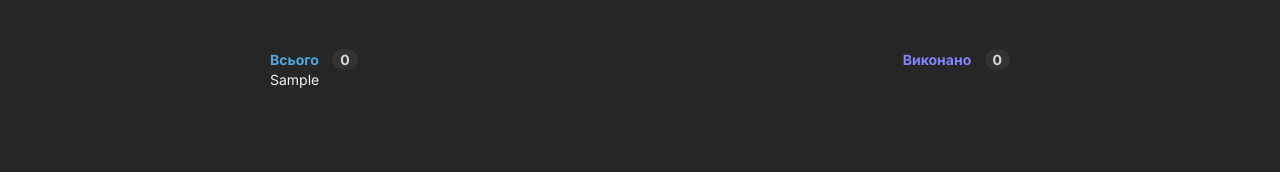
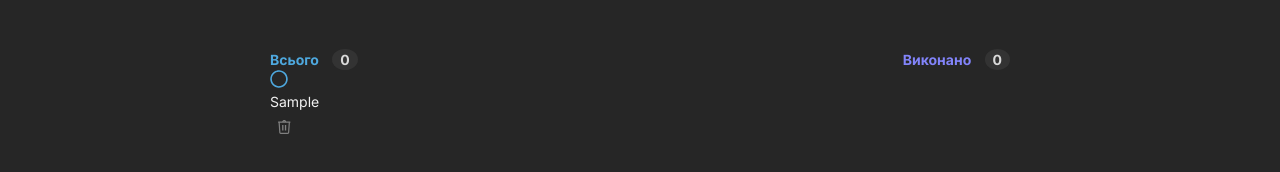
Before and after one commit to vsurmay/first-react-app, a React (Create React App) app: page / in a window 1280 px wide. Both pictures are taken after typing "Sample" into the empty fields and a click on the button "Додати". Shown: the part 270-442 px from the top of the page. Built offline with nearby package versions, Linux system fonts and the light colour scheme.

Commit message:
create delete btn

```diff
--- a/src/components/Task/Task.js
+++ b/src/components/Task/Task.js
@@ -1,13 +1,38 @@
 import React, { useState } from "react";
+import "./Task.scss";
 import Checkbox from "../../ui/Checkbox/Checkbox";
-import "./Task.scss";
+import Button from "../../ui/Button";
 
 const Task = (props) => {
-  const [complete, setComplete] = useState(false);
+  const [complete, setComplete] = useState(props.info.complete);
+
   return (
     <li className="task">
-      {/* <Checkbox complete={complete} setComplete={setComplete} /> */}
-      <p className="task__text">{props.text}</p>
+      <Checkbox complete={complete} setComplete={setComplete} />
+      <p className="task__text">{props.info.text}</p>
+      <Button deleteBtn>
+        <svg
+          className="delete-icon"
+          width="13"
+          height="14"
+          viewBox="0 0 13 14"
+          fill="none"
+          xmlns="http://www.w3.org/2000/svg"
+        >
+          <path
+            d="M8.20214 4.98547H6.87158V10.5073H8.20214V4.98547Z"
+            fill="#808080"
+          />
+          <path
+            d="M5.46239 4.98547H4.13184V10.5073H5.46239V4.98547Z"
+            fill="#808080"
+          />
+          <path
+            d="M12.478 2.16712C12.4754 2.03061 12.4295 1.89846 12.3469 1.78975C12.2642 1.68104 12.1492 1.6014 12.0184 1.56232V1.56232C11.9596 1.53782 11.8974 1.52252 11.8339 1.51696H8.28678C8.1525 1.07791 7.88082 0.693554 7.51174 0.420471C7.14265 0.147388 6.69564 0 6.23651 0C5.77738 0 5.33038 0.147388 4.96129 0.420471C4.5922 0.693554 4.32053 1.07791 4.18625 1.51696H0.639107C0.580679 1.51814 0.522687 1.52729 0.46674 1.54418H0.45162C0.313182 1.58701 0.193338 1.67547 0.11163 1.79515C0.0299214 1.91483 -0.00883041 2.05866 0.00169348 2.20319C0.0122174 2.34771 0.071396 2.48441 0.169579 2.59099C0.267763 2.69757 0.399158 2.76774 0.542339 2.79006L1.25298 12.5334C1.26382 12.9127 1.41693 13.2741 1.68191 13.5458C1.94688 13.8175 2.30435 13.9797 2.68332 14H9.78668C10.1662 13.9804 10.5244 13.8186 10.79 13.5468C11.0556 13.2751 11.2092 12.9132 11.22 12.5334L11.9277 2.79914C12.0802 2.77797 12.22 2.70232 12.3212 2.58615C12.4223 2.46999 12.478 2.32116 12.478 2.16712V2.16712ZM6.23651 1.21456C6.3661 1.21458 6.49427 1.24146 6.61294 1.29351C6.73161 1.34556 6.8382 1.42164 6.92598 1.51696H5.54704C5.63459 1.42135 5.74114 1.34507 5.85986 1.29299C5.97859 1.24092 6.10687 1.21421 6.23651 1.21456V1.21456ZM9.78668 12.7904H2.68332C2.60168 12.7904 2.47467 12.6573 2.45955 12.4457L1.75798 2.81123H10.715L10.0135 12.4457C9.99836 12.6573 9.87135 12.7904 9.78668 12.7904Z"
+            fill="#808080"
+          />
+        </svg>
+      </Button>
     </li>
   );
 };
--- a/src/pages/Page/Page.js
+++ b/src/pages/Page/Page.js
@@ -11,8 +11,6 @@ import descriptionIcon from "../../icon/description.svg";
 const Page = () => {
   const [todos, setTodos] = useState([]);
   const [inputValue, setInputValue] = useState("");
-
-  console.log(todos);
 
   return (
     <div className="page">
@@ -33,7 +31,7 @@ const Page = () => {
           {todos.length ? (
             <ul className="todos__list">
               {todos.map((el, index) => (
-                <Task key={index} text={el.text} />
+                <Task key={index} info={el} />
               ))}
             </ul>
           ) : (
--- a/src/scss/vars.scss
+++ b/src/scss/vars.scss
@@ -4,9 +4,11 @@ $secondlyTextColor: #808080;
 $primaryColor: #1E6F9F;
 $primaryColorLigth: #4EA8DE;
 $secondlyColor: #8284FA;
+$danger: #E25858;
 
 :export {
     primaryColor: $primaryColor;
     mainTextColor: $mainTextColor;
     secondlyTextColor: $secondlyTextColor;
+    danger: $danger;
 }
--- a/src/ui/Button.js
+++ b/src/ui/Button.js
@@ -5,16 +5,23 @@ const Button = styled.button`
   display: flex;
   flex-wrap: nowrap;
   gap: 8px;
-  background: ${variables.primaryColor};
+  background: ${(props) =>
+    props.deleteBtn ? "inherit" : variables.primaryColor};
   border-radius: 8px;
-  padding: 16px;
+  padding: ${(props) => (props.deleteBtn ? "8px" : "16px")};
   font-size: 16px;
   font-weight: 700;
   color: ${variables.mainTextColor};
   transition: all 0.3s ease;
 
   &:hover {
-    background: #4ea8de;
+    background: ${(props) => (props.deleteBtn ? "#333333" : "#4ea8de")};
+
+    .delete-icon {
+      path {
+        fill: ${variables.danger};
+      }
+    }
   }
 
   .button__img {
--- a/src/ui/Checkbox/Checkbox.js
+++ b/src/ui/Checkbox/Checkbox.js
@@ -1,8 +1,50 @@
 import React from "react";
+import "./Checkbox.scss";
 
 const Checkbox = (props) => {
-  console.log(props.complete);
-  return <div>{props.complete ? <span>yes</span> : <span>no</span>}</div>;
+  return (
+    <div
+      className="checkbox"
+      onClick={() => props.setComplete(!props.complete)}
+    >
+      {props.complete ? (
+        <svg
+          className="checkbox__confirm"
+          width="18"
+          height="18"
+          viewBox="0 0 18 18"
+          fill="none"
+          xmlns="http://www.w3.org/2000/svg"
+        >
+          <path
+            d="M8.98056 16.4261C13.0731 16.4261 16.3908 13.1085 16.3908 9.0159C16.3908 4.92333 13.0731 1.60565 8.98056 1.60565C4.88799 1.60565 1.57031 4.92333 1.57031 9.0159C1.57031 13.1085 4.88799 16.4261 8.98056 16.4261Z"
+            fill="#5E60CE"
+          />
+          <path
+            d="M8.96452 1.85955C10.3768 1.85955 11.7573 2.27834 12.9316 3.06294C14.1058 3.84755 15.021 4.96275 15.5615 6.2675C16.1019 7.57225 16.2433 9.00797 15.9678 10.3931C15.6923 11.7782 15.0122 13.0505 14.0136 14.0491C13.015 15.0478 11.7427 15.7278 10.3576 16.0033C8.97244 16.2789 7.53673 16.1375 6.23197 15.597C4.92722 15.0566 3.81202 14.1413 3.02742 12.9671C2.24281 11.7928 1.82403 10.4123 1.82403 9.00005C1.83134 7.10852 2.58599 5.29656 3.92351 3.95904C5.26103 2.62152 7.073 1.86687 8.96452 1.85955V1.85955ZM8.96452 0.272778C7.23997 0.279833 5.55616 0.797669 4.12568 1.76091C2.69519 2.72416 1.58215 4.08962 0.927075 5.68493C0.272 7.28024 0.104256 9.03387 0.445021 10.7244C0.785786 12.415 1.61978 13.9667 2.84172 15.1837C4.06366 16.4006 5.61876 17.2283 7.31071 17.5621C9.00265 17.896 10.7556 17.7211 12.3482 17.0595C13.9408 16.3979 15.3017 15.2793 16.2591 13.8449C17.2165 12.4105 17.7275 10.7246 17.7275 9.00005C17.7275 7.85096 17.5006 6.71318 17.0598 5.652C16.619 4.59083 15.9729 3.62715 15.1587 2.81628C14.3445 2.00541 13.3782 1.36331 12.3153 0.926827C11.2523 0.490346 10.1136 0.268077 8.96452 0.272778V0.272778Z"
+            fill="#5E60CE"
+          />
+          <path
+            d="M12.4311 6.34209L8.09914 10.674L5.61667 8.19156L4.78076 9.02747L8.09914 12.3458L13.267 7.178L12.4311 6.34209Z"
+            fill="#F2F2F2"
+          />
+        </svg>
+      ) : (
+        <svg
+          className="checkbox__disabled"
+          width="18"
+          height="18"
+          viewBox="0 0 18 18"
+          xmlns="http://www.w3.org/2000/svg"
+        >
+          <path
+            d="M8.96452 1.85955C10.3768 1.85955 11.7573 2.27834 12.9316 3.06294C14.1058 3.84755 15.021 4.96275 15.5615 6.2675C16.1019 7.57225 16.2433 9.00797 15.9678 10.3931C15.6923 11.7782 15.0122 13.0505 14.0136 14.0491C13.015 15.0478 11.7427 15.7278 10.3576 16.0033C8.97244 16.2789 7.53673 16.1375 6.23197 15.597C4.92722 15.0566 3.81202 14.1413 3.02742 12.9671C2.24281 11.7928 1.82403 10.4123 1.82403 9.00005C1.83134 7.10852 2.58599 5.29656 3.92351 3.95904C5.26103 2.62152 7.073 1.86687 8.96452 1.85955V1.85955ZM8.96452 0.272778C7.23997 0.279833 5.55616 0.797669 4.12568 1.76091C2.69519 2.72416 1.58215 4.08962 0.927075 5.68493C0.272 7.28024 0.104256 9.03387 0.445021 10.7244C0.785786 12.415 1.61978 13.9667 2.84172 15.1837C4.06366 16.4006 5.61876 17.2283 7.31071 17.5621C9.00265 17.896 10.7556 17.7211 12.3482 17.0595C13.9408 16.3979 15.3017 15.2793 16.2591 13.8449C17.2165 12.4105 17.7275 10.7246 17.7275 9.00005C17.7275 7.85096 17.5006 6.71318 17.0598 5.652C16.619 4.59083 15.9729 3.62715 15.1587 2.81628C14.3445 2.00541 13.3782 1.36331 12.3153 0.926827C11.2523 0.490346 10.1136 0.268077 8.96452 0.272778V0.272778Z"
+            fill="#4EA8DE"
+          />
+        </svg>
+      )}
+    </div>
+  );
 };
 
 export default Checkbox;
--- a/src/ui/Checkbox/Checkbox.scss
+++ b/src/ui/Checkbox/Checkbox.scss
@@ -0,0 +1,22 @@
+.checkbox {
+    cursor: pointer;
+    display: inline-block;
+
+    &:hover {
+        .checkbox__confirm {
+            path:not(:last-child) {
+                fill: #8284FA;
+                transition: all 0.4s ease;
+            }
+        }
+
+        .checkbox__disabled {
+            path {
+                fill: #1E6F9F;
+                transition: all 0.4s ease;
+            }
+        }
+
+    }
+
+}
```
Also changed, not shown: src/icon/delete-btn.svg (added), src/icon/description.png (deleted).
